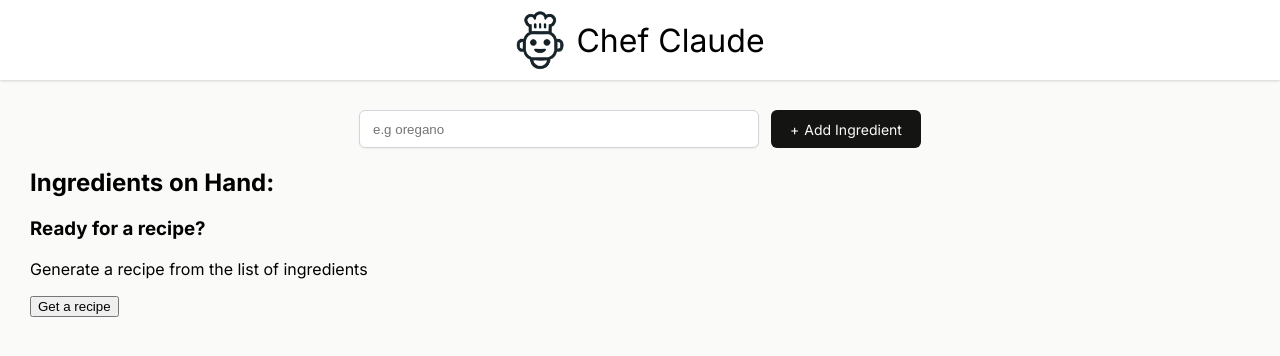
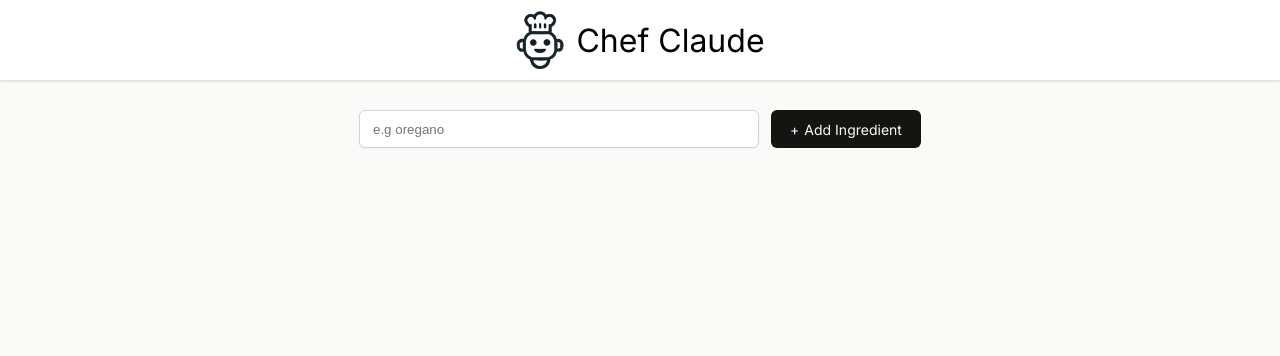
Before and after one commit to Amandecoe/React-Practice, a React (Vite) app in the folder React-Practice/: page / in a window 1280 px wide. Shown: the top 356 px of the page. Built offline with nearby package versions, Linux system fonts and the light colour scheme.

Commit message:
conditionally rendered it

```diff
--- a/React-Practice/Components/Main.jsx
+++ b/React-Practice/Components/Main.jsx
@@ -18,7 +18,7 @@ export default function Main(){
             name="ingredient"/>
             <button>Add Ingredient</button>
         </form>
-        <section>
+        {listofingredient.length>0 ? <section>
             <h2>Ingredients on Hand:</h2>
             <ul className="ingredients-list" aria-live="polite">{listofingredient}</ul>
             <div className="get-recipe-container">
@@ -28,7 +28,7 @@ export default function Main(){
                 </div>
                 <button>Get a recipe</button>
             </div>
-        </section>
+        </section> : null}
     </main>
     )
 }
```
